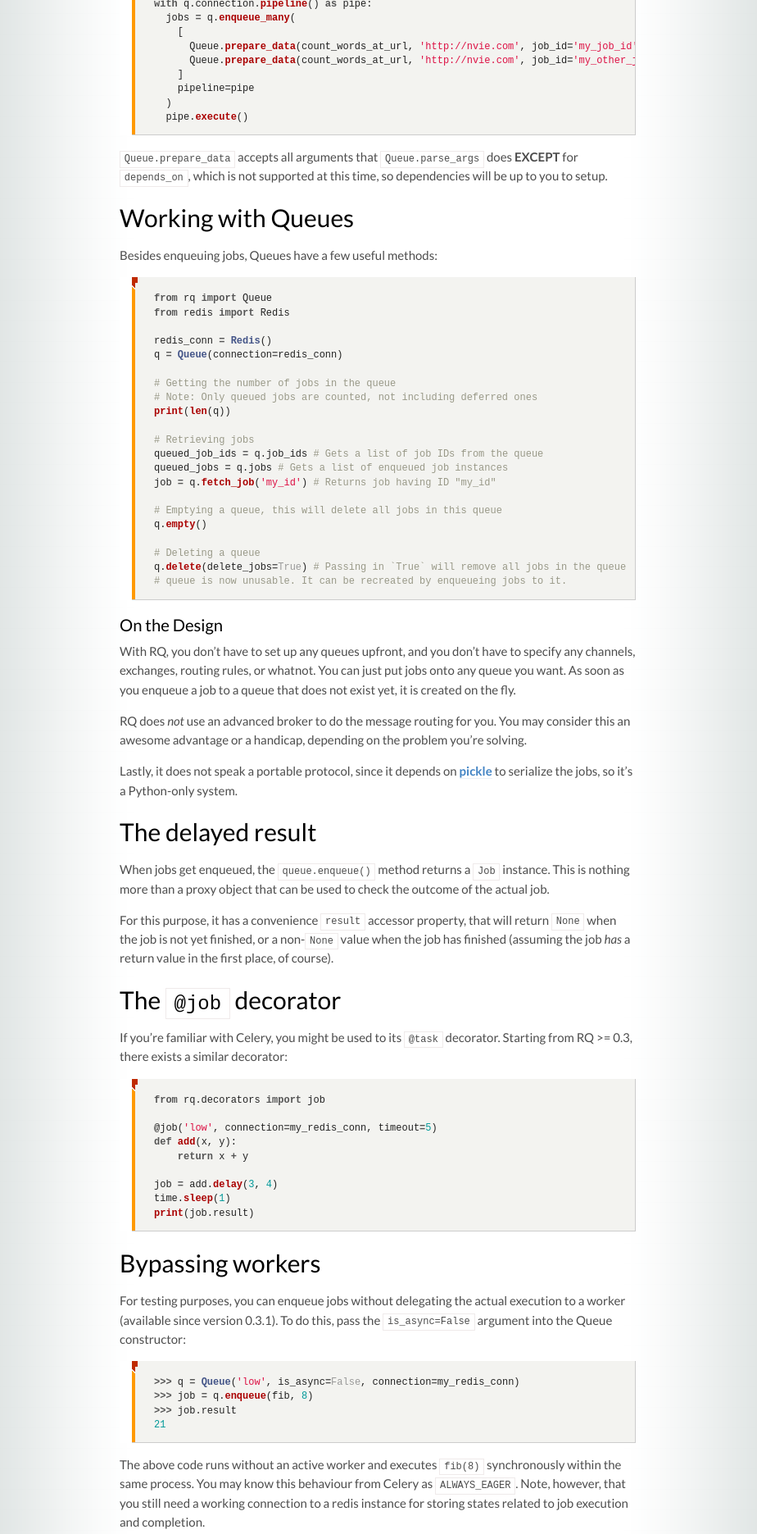
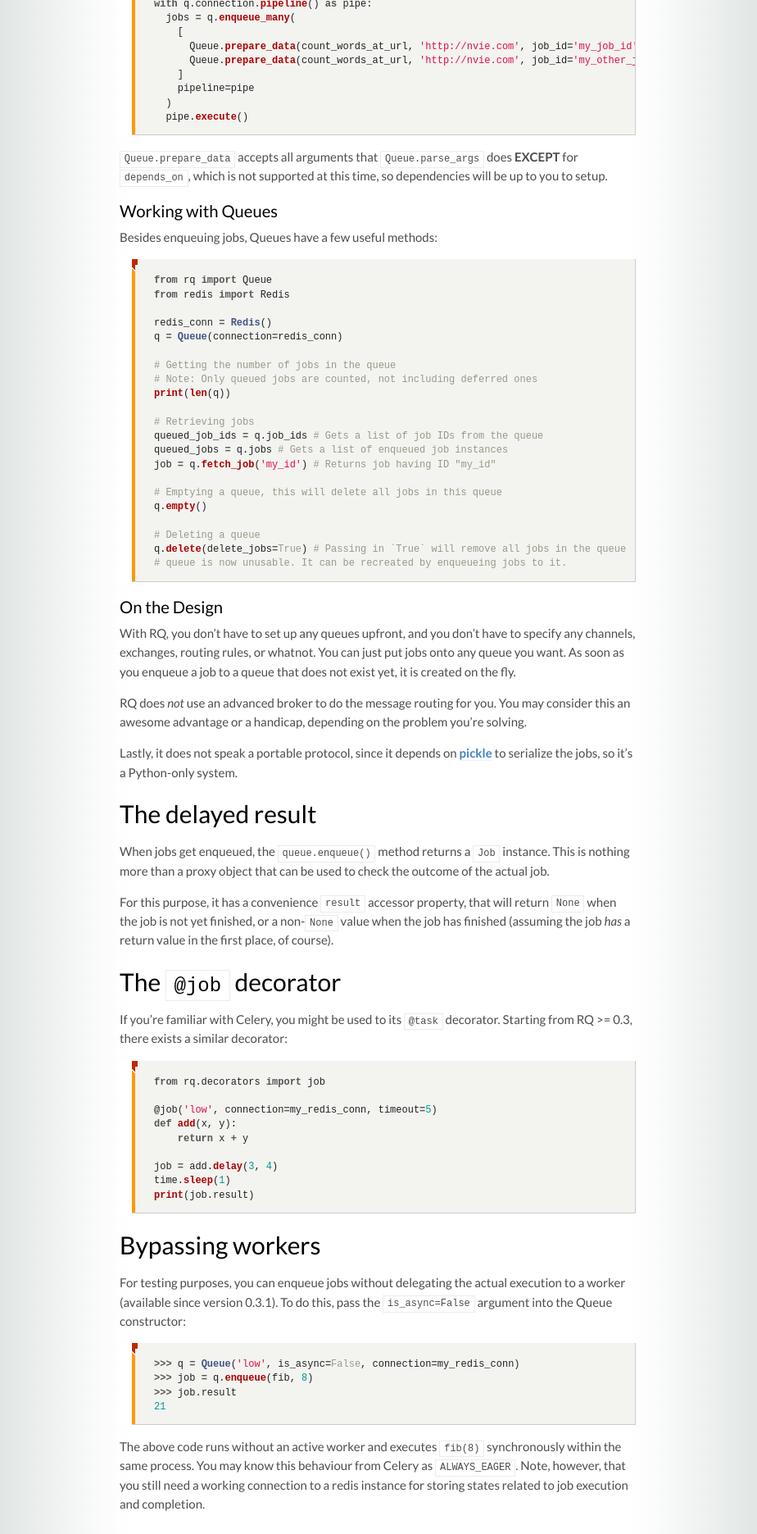
Before and after one commit to rq/rq, a Jekyll site: the page built from docs/docs/index.md, in a window 1280 px wide. Shown: the part 2583-4454 px from the top of the page at 82% size, without its empty margins (179-1103 px from the left). Built offline with Jekyll 4.4.1, drawn with Linux system fonts in a browser that asks for light colours; some web fonts are replaced; comment, search, counter and statistics services are not loaded.

Commit message:
Fix section header

```diff
--- a/docs/docs/index.md
+++ b/docs/docs/index.md
@@ -132,7 +132,7 @@ with q.connection.pipeline() as pipe:
 `Queue.prepare_data` accepts all arguments that `Queue.parse_args` does **EXCEPT** for `depends_on`,
 which is not supported at this time, so dependencies will be up to you to setup.
 
-## Working with Queues
+### Working with Queues
 
 Besides enqueuing jobs, Queues have a few useful methods:
 
```
